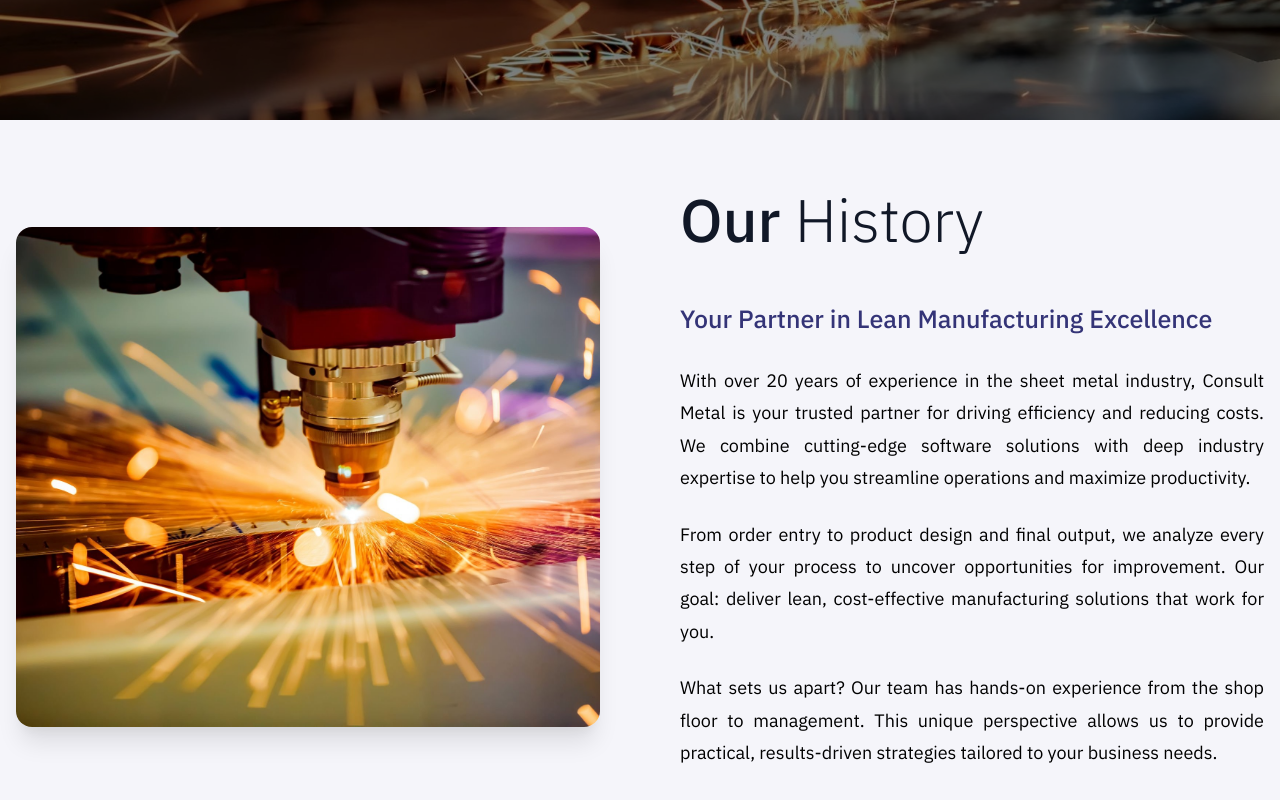
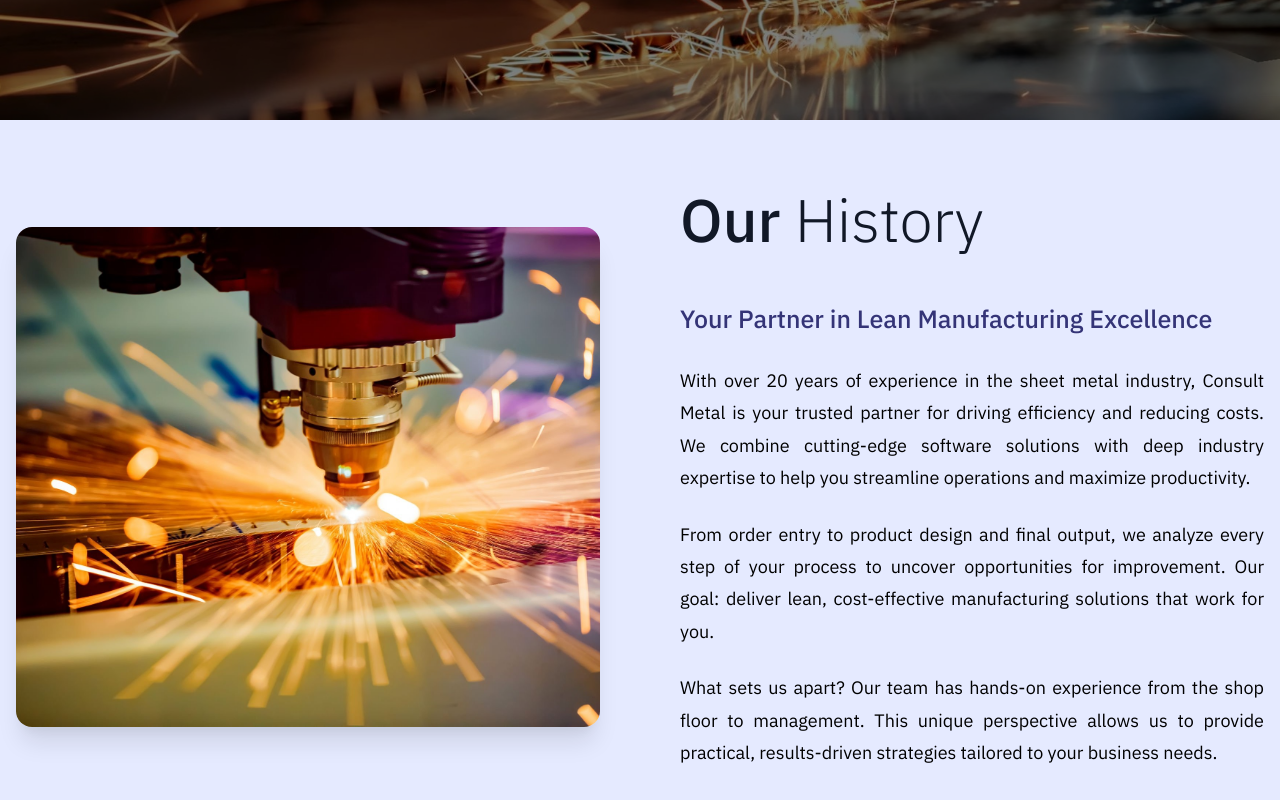
Before and after one commit to Arshpreet33/ConsultMetal, a React (Vite) app: page /about in a window 1280 px wide. Shown: the part 380-1180 px from the top of the page. Built offline with nearby package versions, Linux system fonts and the light colour scheme.

Commit message:
fixed about us page - background color

```diff
--- a/src/pages/AboutPage.css
+++ b/src/pages/AboutPage.css
@@ -192,7 +192,7 @@
  * BACKGROUND/HISTORY SECTION (Image on Left)
  * ======================================== */
 .background-section {
-  background-color: #f5f5fa;
+  background-color: #e5eaff;
 }
 
 .background-content {
```
